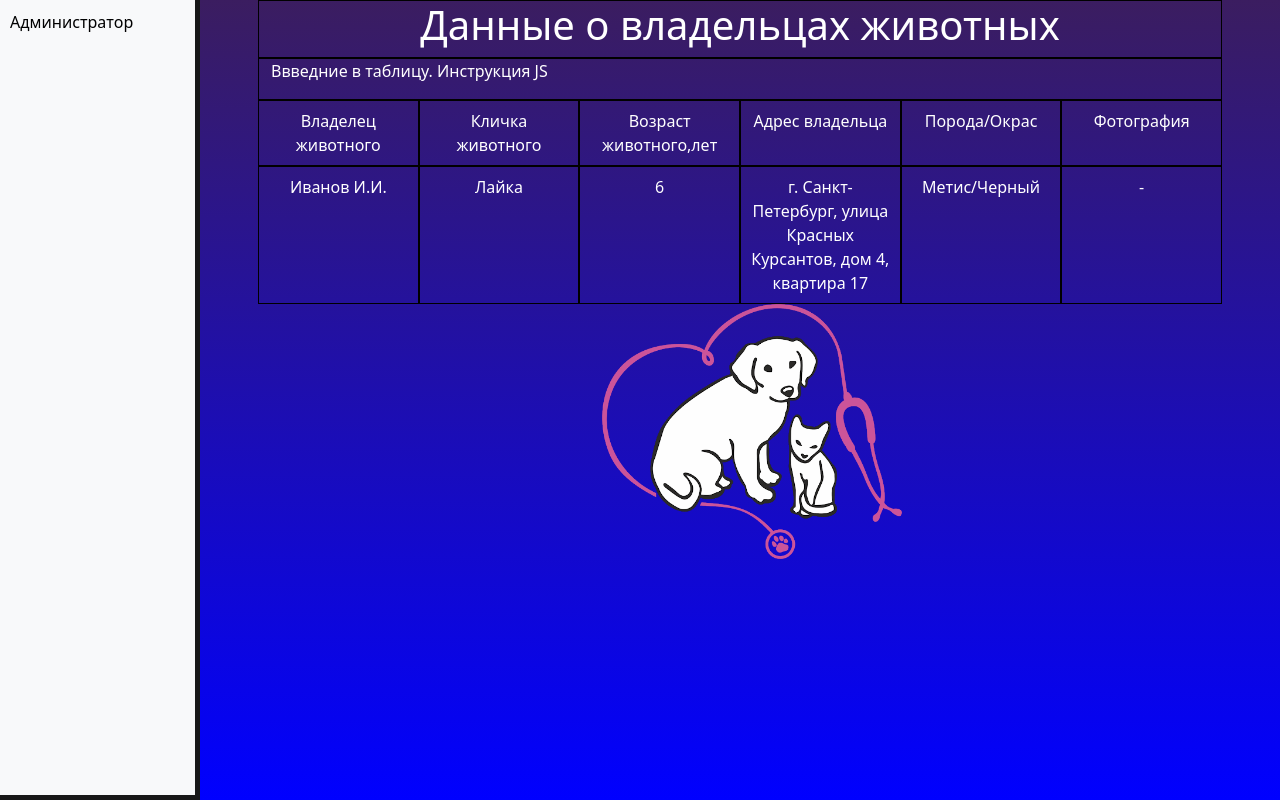
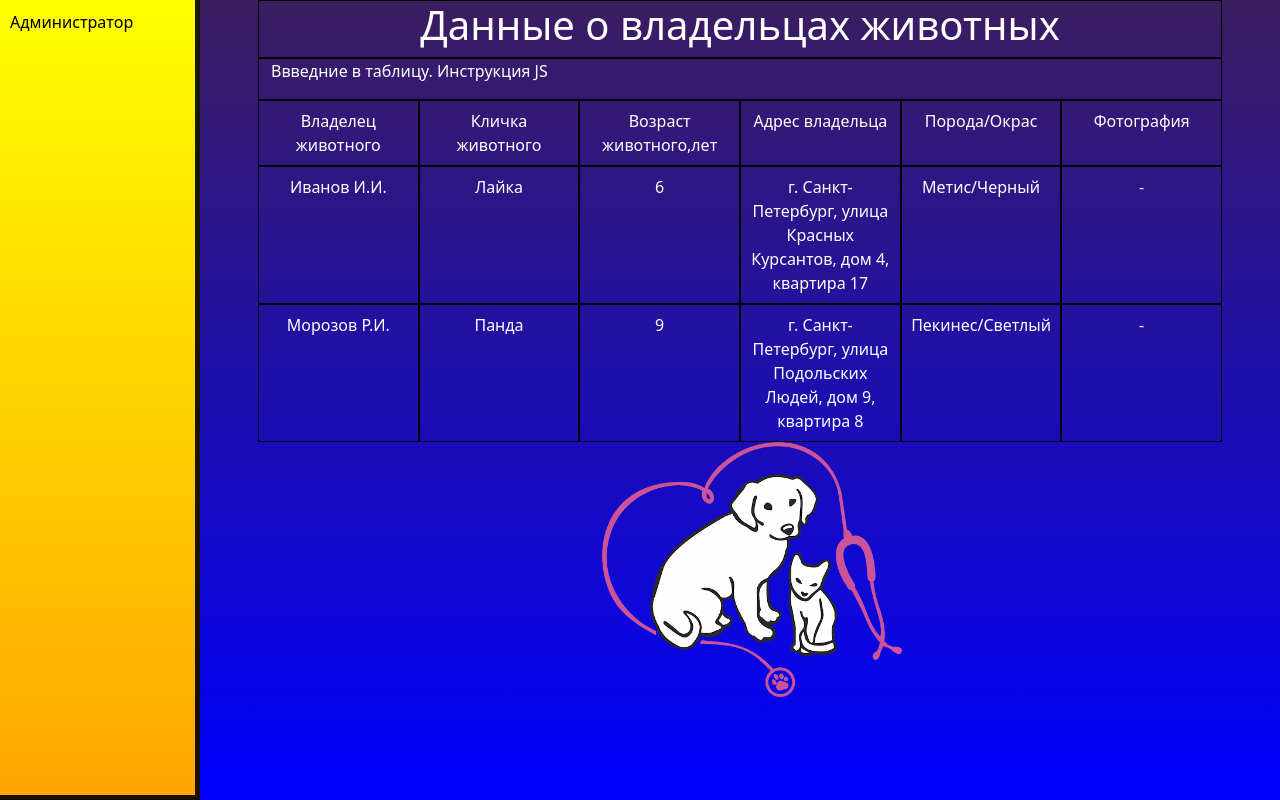
Before and after one commit to GrigoryMem/bookPetOwners-JS-constructor, a website built with Parcel: page src/index.html in a window 1280 px wide. Built offline with nearby package versions, Linux system fonts and the light colour scheme.

Commit message:
15.create templates object and improving logical operators

```diff
--- a/src/assets/css/main.css
+++ b/src/assets/css/main.css
@@ -32,7 +32,7 @@ body{
     overflow-y:auto;
     box-shadow:inset -5px -5px 0 rgba(0, 0, 0, .9);
     color:#000000;
-
+    background:linear-gradient(to bottom, yellow,orange);
 
 }
 
--- a/src/assets/script/index.js
+++ b/src/assets/script/index.js
@@ -1,39 +1,39 @@
 import {model} from './model'
-import {title,intro,header,image,person} from './templates'
+import {templates} from './templates'
 import '../css/main.css'
 
 
 const $site  = document.querySelector("#site");
-console.log($site)
+console.log(templates)
 
 model.forEach(point =>{
 
-    let content = "";
+    let addContent = templates[point.type]
 
-    if(point.type === "title"){
-        content = title(point);
-    } else if(point.type==="intro"){
-        content = intro(point);
+    // if(point.type === "title"){
+    //     content = title(point);
+    // } else if(point.type==="intro"){
+    //     content = intro(point);
 
-    } else if(point.type === "header" || point.type ==="person") {
+    // } else if(point.type === "header" || point.type ==="person") {
 
-        content = header(point)
+    //     content = header(point)
 
 
-    } else if(point.type ==="person") {
+    // } else if(point.type ==="person") {
 
-        content = person(point)
+    //     content = person(point)
 
 
-    } else if(point.type === "image") {
+    // } else if(point.type === "image") {
 
-        content = image(point)
+    //     content = image(point)
 
 
-    }
+    // }
 
 
-    $site.insertAdjacentHTML("beforeend",content);
+    $site.insertAdjacentHTML("beforeend",addContent(point));
 
 
 })
--- a/src/assets/script/model.js
+++ b/src/assets/script/model.js
@@ -24,6 +24,18 @@ export const model = [
 
 
         ]},
+        {type:"person", value:[
+            "Морозов Р.И.",
+            "Панда",
+            "9",
+            "г. Санкт-Петербург, улица Подольских Людей, дом 9, квартира 8",
+            "Пекинес/Светлый",
+            "-"
+
+
+
+
+        ]},
     {type:"image",value:"./assets/images/logo.png"}
 
 ]
--- a/src/assets/script/templates.js
+++ b/src/assets/script/templates.js
@@ -1,4 +1,8 @@
-export function title(point) {
+
+
+// functions
+
+function title(point) {
     return ` <div class="row">
                  <div class="col-sm">
                      <h1>${point.value}</h1>
@@ -6,7 +10,7 @@ export function title(point) {
         </div>`
  }
 
- export function intro(point) {
+ function intro(point) {
      return `
          <div class="row">
                  <div class="col-sm">
@@ -17,16 +21,16 @@ export function title(point) {
 
  }
 
- // persons
- export function header(point) {
+ // header
+ function header(point) {
      const content = point.value.map(item=>`<td class="col-sm">${item}</td>`)
 
 
      return  `<table class="table"><tr class="row header">${content.join("")}</tr></table>`
 
  }
-
- export function person(point) {
+// persons
+ function person(point) {
     const content = point.value.map(item=>`<td class="col-sm">${item}</td>`)
 
 
@@ -34,7 +38,7 @@ export function title(point) {
 
 }
 
- export function image(point) {
+  function image(point) {
     return ` <div class="row">
                  <div class="logo wrapper">
                      <image  class="logo" src=${point.value}>
@@ -45,3 +49,12 @@ export function title(point) {
 
 
  }
+
+
+ export const templates ={
+     title,
+     intro,
+     header,
+     person,
+     image
+ }
```
Also changed, not shown: 4 other files.
